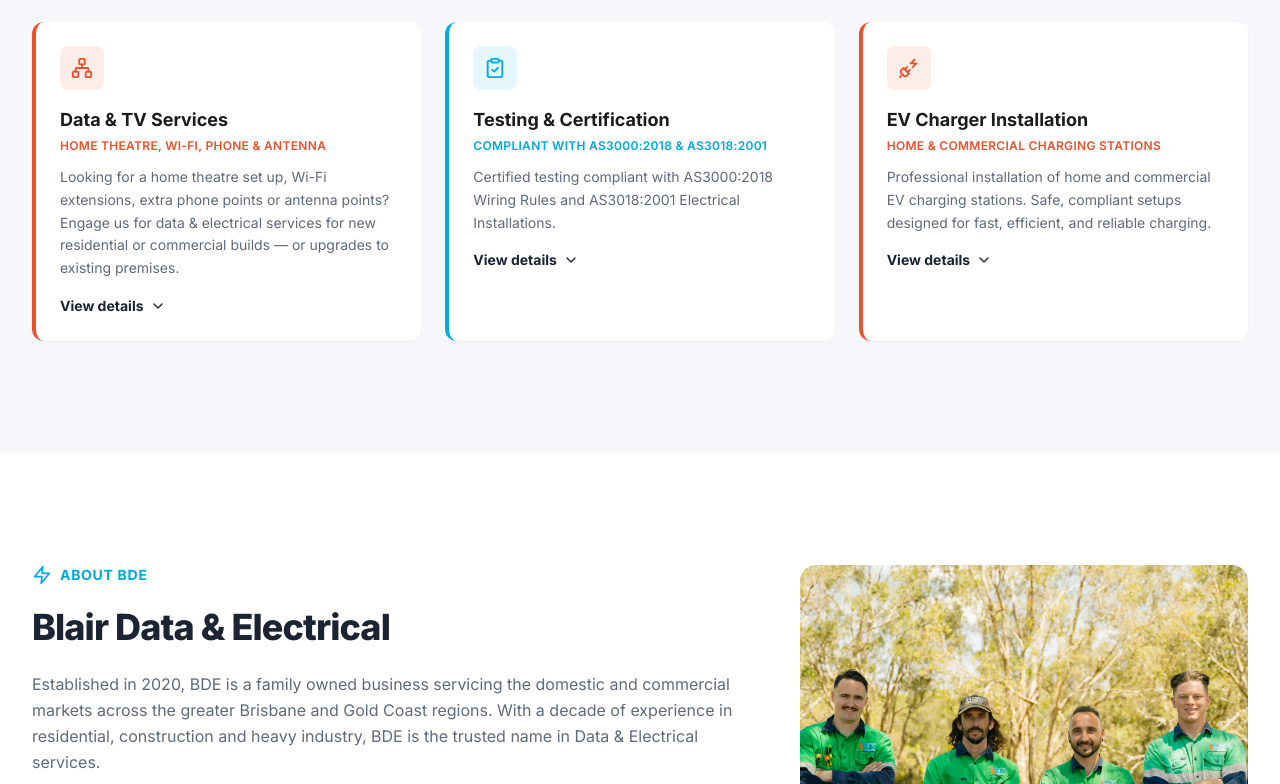
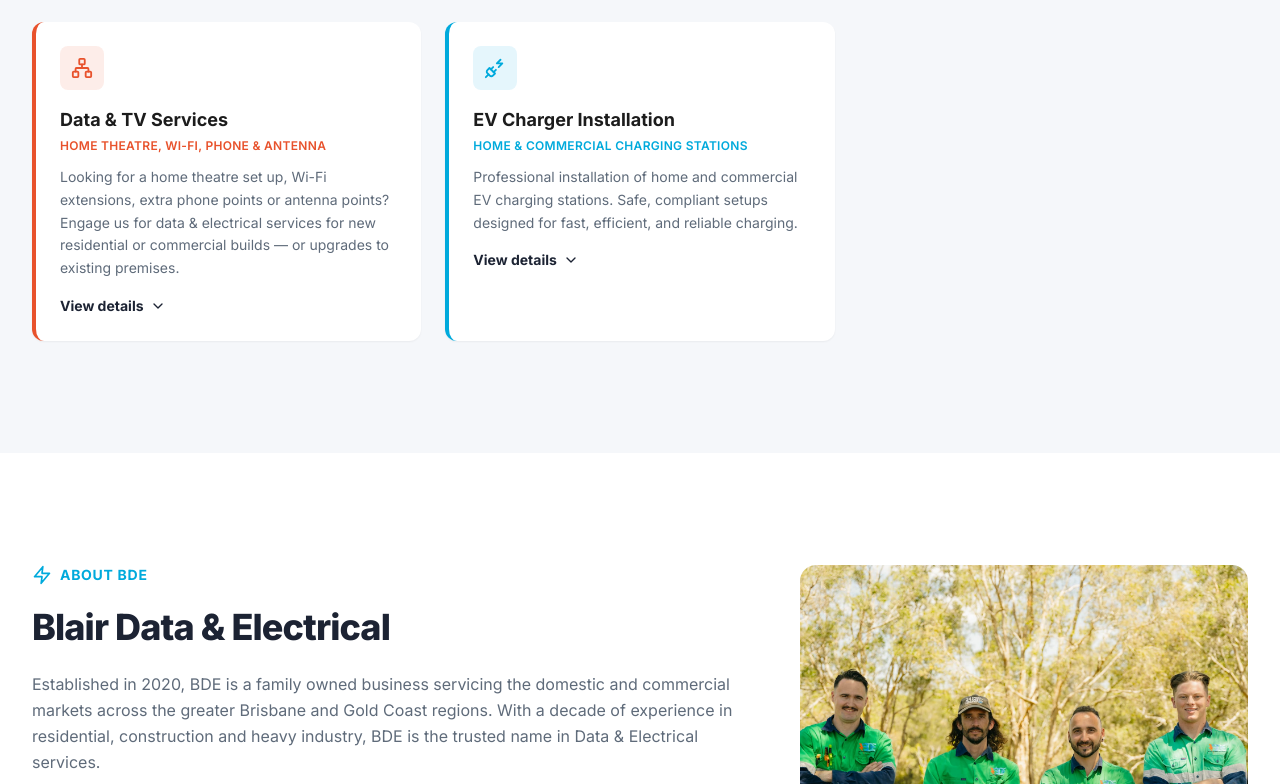
Before and after one commit to Coast-IT/blair-electrical, a Next.js app: page / in a window 1280 px wide. Shown: the part 1396-2180 px from the top of the page. Built offline with nearby package versions, Linux system fonts and the light colour scheme.

Commit message:
Remove Testing & Certification tile, update EV to blue, add licence #87624
- Remove Testing & Certification service card
- Change EV Charger card color from accent (orange) to brand-blue
- Add Electrical Contractors Licence #87624 to footer

https://claude.ai/code/session_01LpidxpojfRwCLnQb2Vyknq

```diff
--- a/components/Footer.tsx
+++ b/components/Footer.tsx
@@ -98,6 +98,9 @@ export default function Footer() {
               Servicing the Greater Brisbane &amp; Gold Coast Region
             </p>
             <p className="text-xs text-white/25">
+              Electrical Contractors Licence #87624
+            </p>
+            <p className="text-xs text-white/25">
               &copy; {new Date().getFullYear()} BDE. All rights reserved.
             </p>
           </div>
--- a/components/Services.tsx
+++ b/components/Services.tsx
@@ -7,7 +7,6 @@ import {
   Wrench,
   Wind,
   Network,
-  ClipboardCheck,
   PlugZap,
   ChevronDown,
   Zap,
@@ -81,20 +80,6 @@ const services = [
     color: "accent" as const,
   },
   {
-    icon: ClipboardCheck,
-    title: "Testing & Certification",
-    subtitle: "Compliant with AS3000:2018 & AS3018:2001",
-    description:
-      "Certified testing compliant with AS3000:2018 Wiring Rules and AS3018:2001 Electrical Installations.",
-    items: [
-      "Domestic — Owners, builders, new builds and renovation upgrades",
-      "Commercial — Industrial and commercial builds and upgrades",
-      "Retail — Shop fitouts, upgrades and maintenance",
-      "Public — Available to local councils for new installations or upgrades",
-    ],
-    color: "brand-blue" as const,
-  },
-  {
     icon: PlugZap,
     title: "EV Charger Installation",
     subtitle: "Home & commercial charging stations",
@@ -108,7 +93,7 @@ const services = [
       "Compliance with AS/NZS 3000 wiring rules",
       "Load management & smart charging solutions",
     ],
-    color: "accent" as const,
+    color: "brand-blue" as const,
   },
 ];
 
```
